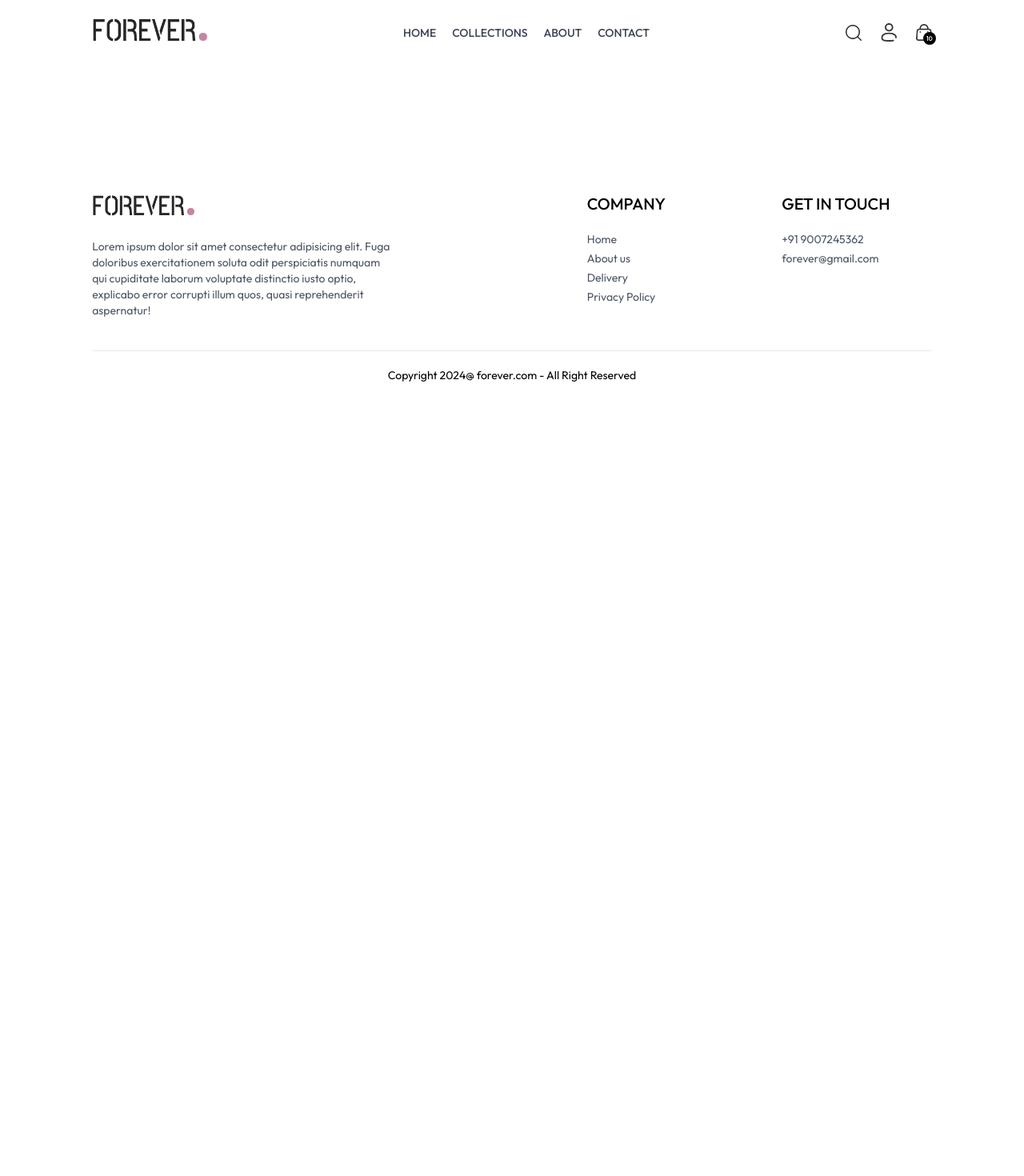
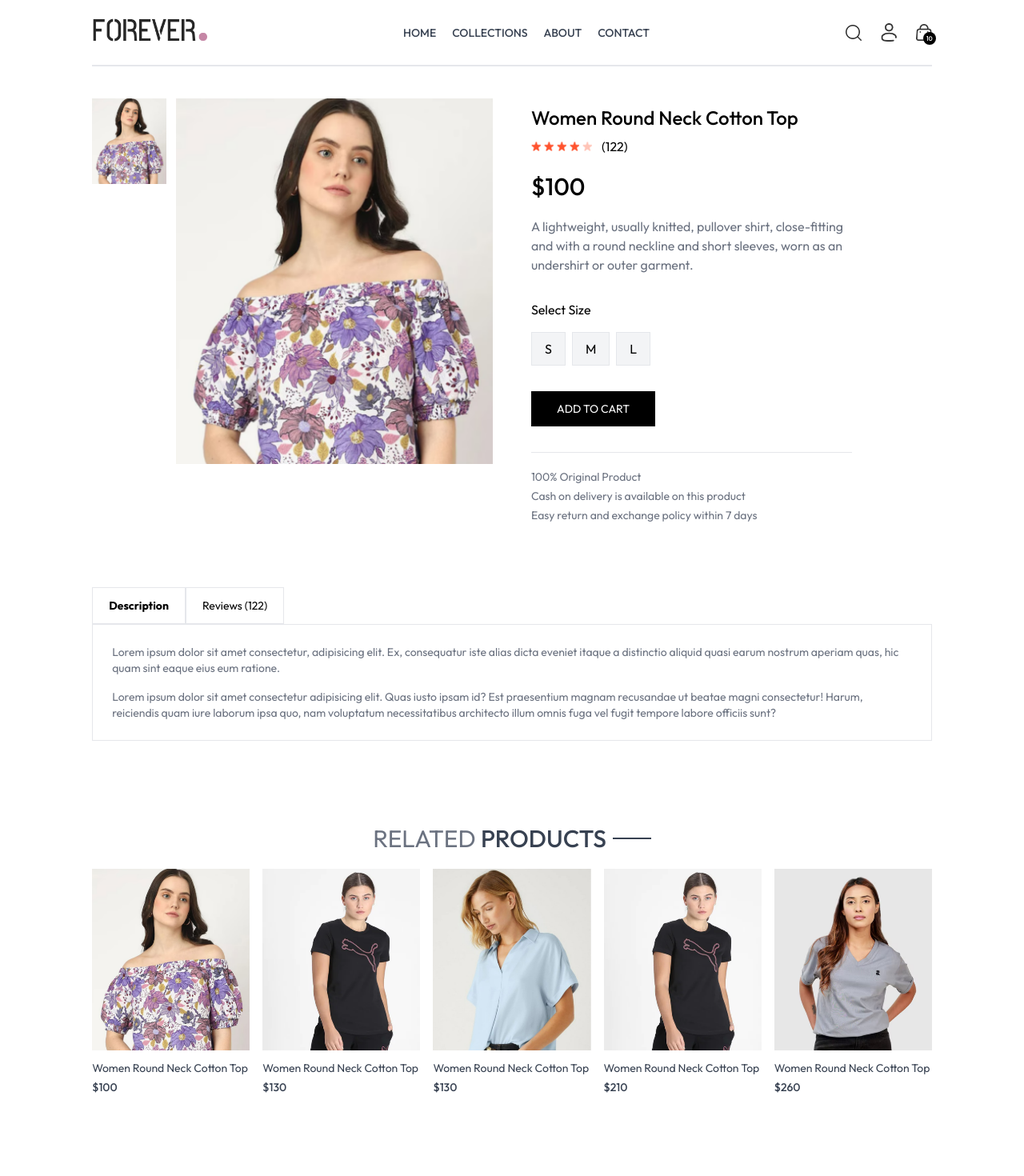
Before and after one commit to Debdip2003/artisan-e-commerce, a React (Create React App) app: page /product/aaaaa in a window 1280 px wide. Shown: the top 1470 px of the page at 80% size. Before the commit the page ends 800 px from the top, so only its background shows below. Built offline with nearby package versions, Linux system fonts and the light colour scheme.

Commit message:
collection page completed

```diff
--- /dev/null
+++ b/src/components/RelatedProducts.jsx
@@ -0,0 +1,35 @@
+import React, { useState, useContext, useEffect } from "react";
+import { ShopContext } from "../context/ShopContext";
+import Title from "..//components/Title"
+import ProductItems from "..//components/ProductItems"
+
+const RelatedProducts = ({ category, subCategory }) => {
+  const { products } = useContext(ShopContext);
+  const [related, setRelated] = useState([]);
+
+  useEffect(() => {
+    if (products.length > 0) {
+      let productsCopy = products.slice();
+      productsCopy = productsCopy.filter((item) => category === item.category);
+      productsCopy = productsCopy.filter(
+        (item) => subCategory === item.subCategory
+      );
+      setRelated(productsCopy.slice(0, 5));
+    }
+  }, [products,category,subCategory]);
+
+  return (
+    <div className="my-24">
+      <div className="text-center text-3xl py-2">
+        <Title text1={'RELATED'} text2={'PRODUCTS'}/>
+      </div>
+      <div className="grid grid-cols-2 sm:grid-cols-3 md:grid-cols-4 lg:grid-cols-5 gap-4 gap-y-6">
+    {related.map((item,index)=>(
+        <ProductItems key={index} id={item._id} name={item.name} price={item.price} image={item.image}/>
+    ))}
+    </div>
+    </div>
+  );
+};
+
+export default RelatedProducts;
--- a/src/index.css
+++ b/src/index.css
@@ -32,6 +32,10 @@
   font-family: Outfit;
 }
 
+::-webkit-scrollbar{
+  display:none;
+}
+
 @media (max-width:640px) {
   a.active{
     background-color: black;
--- a/src/pages/Product.jsx
+++ b/src/pages/Product.jsx
@@ -1,11 +1,145 @@
-import React from 'react'
+import React, { useContext, useEffect, useState } from "react";
+import { useParams } from "react-router-dom";
+import { ShopContext } from "../context/ShopContext";
+import { assets } from "../assets/frontend_assets/assets";
+import RelatedProducts from "../components/RelatedProducts";
 
 const Product = () => {
-  return (
-    <div>
+  const { productId } = useParams();
+  const { products, currency } = useContext(ShopContext);
+  const [productData, setProductData] = useState(false);
+  const [image, setImage] = useState("");
+  const [size, setSize] = useState("");
 
+  const fetchProductData = async () => {
+    products.map((item) => {
+      if (item._id === productId) {
+        setProductData(item);
+        setImage(item.image[0]);
+        return null;
+      }
+    });
+  };
+
+  useEffect(() => {
+    fetchProductData();
+  }, [productId, products]);
+
+  return productData ? (
+    <div className="border-t-2 pt-10 transition-opacity ease-in duration-500 opacity-100">
+      {/* Product Data */}
+      <div className="flex gap-12 sm:gap-12 flex-col sm:flex-row">
+        {/* Product Images */}
+        <div className="flex flex-1 flex-col-reverse gap-3 sm:flex-row">
+          <div className="flex sm:flex-col overflow-x-auto sm:overflow-y-scroll justify-between sm:justify-normal sm:w-[18.7%] w-full">
+            {productData.image.map((item, index) => (
+              <img
+                src={item}
+                key={index}
+                alt="productImages"
+                className="w-[24%] sm:w-full sm:mb-3 flex-shrink-0 cursor-pointer"
+                onClick={() => setImage(item)}
+              />
+            ))}
+          </div>
+          <div className="w-full sm:w-[80%]">
+            <img src={image} alt="productImage" className="w-full h-auto" />
+          </div>
+        </div>
+
+        {/* Product Information */}
+        <div className="flex-1">
+          <h1 className="font-medium text-2xl mt-2">{productData.name}</h1>
+          <div className="flex items-center gap-1 mt-2">
+            <img
+              src={assets.star_icon}
+              alt="product_rating"
+              className="w-3 5"
+            />
+            <img
+              src={assets.star_icon}
+              alt="product_rating"
+              className="w-3 5"
+            />
+            <img
+              src={assets.star_icon}
+              alt="product_rating"
+              className="w-3 5"
+            />
+            <img
+              src={assets.star_icon}
+              alt="product_rating"
+              className="w-3 5"
+            />
+            <img
+              src={assets.star_dull_icon}
+              alt="product_rating"
+              className="w-3 5"
+            />
+            <p className="pl-2">(122)</p>
+          </div>
+          <p className="mt-5 text-3xl font-medium">
+            {currency}
+            {productData.price}
+          </p>
+          <p className="mt-5 text-gray-500 md:w-4/5">
+            {productData.description}
+          </p>
+          <div className="flex flex-col gap-4 my-8">
+            <p>Select Size</p>
+            <div className="flex gap-2">
+              {productData.sizes.map((item, index) => (
+                <button
+                  className={`border py-2 px-4 bg-gray-100 ${
+                    item === size ? "border-orange-500" : ""
+                  }`}
+                  key={index}
+                  onClick={() => setSize(item)}
+                >
+                  {item}
+                </button>
+              ))}
+            </div>
+          </div>
+          <button className="bg-black text-white px-8 py-3 text-sm active:bg-gray-700">
+            ADD TO CART
+          </button>
+          <hr className="mt-8 sm:w-4/5" />
+          <div className="text-sm text-gray-500 mt-5 flex flex-col gap-1">
+            <p>100% Original Product</p>
+            <p>Cash on delivery is available on this product</p>
+            <p>Easy return and exchange policy within 7 days</p>
+          </div>
+        </div>
+      </div>
+      {/* Description and Review section */}
+      <div className="mt-20">
+        <div className="flex ">
+          <b className="border px-5 py-3 text-sm">Description</b>
+          <p className="border px-5 py-3 text-sm">Reviews (122)</p>
+        </div>
+        <div className="flex flex-col gap-4 border p-6 text-sm text-gray-500">
+          <p>
+            Lorem ipsum dolor sit amet consectetur, adipisicing elit. Ex,
+            consequatur iste alias dicta eveniet itaque a distinctio aliquid
+            quasi earum nostrum aperiam quas, hic quam sint eaque eius eum
+            ratione.
+          </p>
+          <p>
+            Lorem ipsum dolor sit amet consectetur adipisicing elit. Quas iusto
+            ipsam id? Est praesentium magnam recusandae ut beatae magni
+            consectetur! Harum, reiciendis quam iure laborum ipsa quo, nam
+            voluptatum necessitatibus architecto illum omnis fuga vel fugit
+            tempore labore officiis sunt?
+          </p>
+        </div>
+      </div>
+      {/* display related products */}
+      <RelatedProducts category={productData.category} subCategory={productData.subCategory}/>
     </div>
-  )
-}
+  ) : (
+    <div className="opacity-0"></div>
+  );
+};
 
-export default Product
+export default Product;
```
